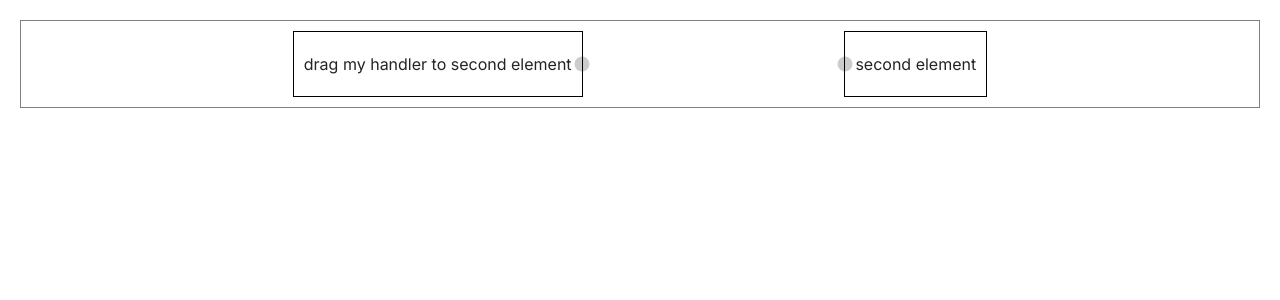
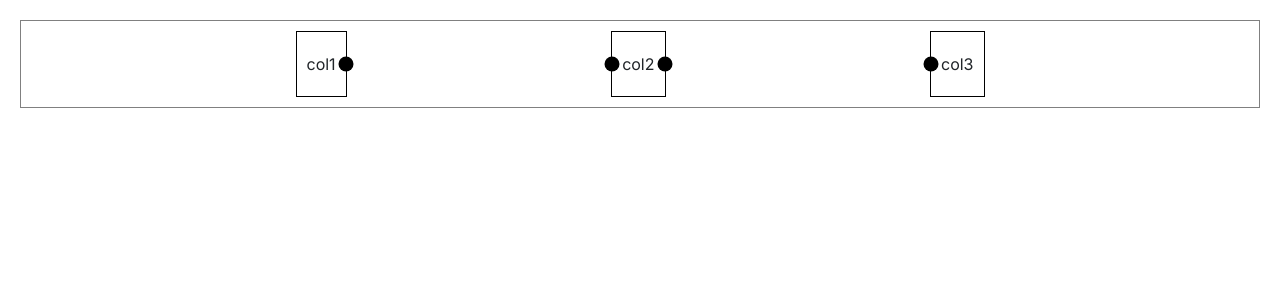
Before and after one commit to Quazirafi1/capstone-hackathon, a Next.js app: page /arrow_line in a window 1280 px wide. Shown: the top 300 px of the page. Built offline with nearby package versions, Linux system fonts and the light colour scheme; a web font is replaced by a local one.

Commit message:
arrow handling js errors fixed

```diff
--- a/app/js_components/draggable_arrow/draggable_connect_boxes.jsx
+++ b/app/js_components/draggable_arrow/draggable_connect_boxes.jsx
@@ -20,11 +20,12 @@ const connectPointOffset = {
   bottom: { left: "50%", top: "100%", transform: "translate(-50%, -50%)" }
 };
 
-const ConnectPointsWrapper = ({ boxId, handler, dragRef, boxRef }) => {
+
+const ConnectPointsWrapper = ({ boxId, handler, boxRef }) => {
   const ref1 = useRef();
-
   const [position, setPosition] = useState({});
   const [beingDragged, setBeingDragged] = useState(false);
+
   return (
     <React.Fragment>
       <div
@@ -41,12 +42,15 @@ const ConnectPointsWrapper = ({ boxId, handler, dragRef, boxRef }) => {
           e.dataTransfer.setData("arrow", boxId);
         }}
         onDrag={e => {
-          const { offsetTop, offsetLeft } = boxRef.current;
-          const { x, y } = dragRef.current.state;
+          if (!boxRef.current) {
+            console.log("boxRef is not available.");
+            return; // Exit the function if the ref isn't available
+          }
+          const rect = boxRef.current.getBoundingClientRect();
           setPosition({
             position: "fixed",
-            left: e.clientX - x - offsetLeft,
-            top: e.clientY - y - offsetTop,
+            left: e.clientX - rect.left,
+            top: e.clientY - rect.top,
             transform: "none",
             opacity: 0
           });
@@ -62,44 +66,42 @@ const ConnectPointsWrapper = ({ boxId, handler, dragRef, boxRef }) => {
   );
 };
 
+
 const boxStyle = {
   border: "1px solid black",
   position: "relative",
   padding: "20px 10px"
 };
 
-const Box = ({ text, handler, addArrow, setArrows, boxId }) => {
-  const dragRef = useRef();
-  const boxRef = useRef();
+const Box = ({ text, handlers, addArrow, boxId }) => {
+  const boxRef = useRef(); // This ref should be attached to the box div
+  const dragRef = useRef(); // This ref is specifically for the Draggable component
+
   return (
-    <Draggable
-      ref={dragRef}
-      onDrag={e => {
-        // console.log(e);
-        setArrows(arrows => [...arrows]);
-      }}
-    >
+    <Draggable nodeRef={dragRef}>
       <div
         id={boxId}
-        ref={boxRef}
+        ref={boxRef}  // Ensure this ref is attached to the actual box div
         style={boxStyle}
         onDragOver={e => e.preventDefault()}
         onDrop={e => {
-          if (e.dataTransfer.getData("arrow") === boxId) {
-            console.log(e.dataTransfer.getData("arrow"), boxId);
-          } else {
-            const refs = { start: e.dataTransfer.getData("arrow"), end: boxId };
+          const arrowData = e.dataTransfer.getData("arrow");
+          if (arrowData && arrowData !== boxId) {
+            const refs = { start: arrowData, end: boxId };
             addArrow(refs);
-            console.log("droped!", refs);
           }
         }}
       >
         {text}
-        <ConnectPointsWrapper {...{ boxId, handler, dragRef, boxRef }} />
+        {handlers.map(handler => (
+          <ConnectPointsWrapper key={`${boxId}-${handler}`} {...{ boxId, handler, boxRef }} />
+        ))}
       </div>
     </Draggable>
   );
 };
+
+
 
 export default function App() {
   const [arrows, setArrows] = useState([]);
@@ -108,15 +110,25 @@ export default function App() {
   };
   return (
     <div style={{ display: "flex", justifyContent: "space-evenly" }}>
-      {/* two boxes */}
       <Box
-        text="drag my handler to second element"
-        {...{ addArrow, setArrows, handler: "right", boxId: "box2_1" }}
+        text="col1"
+        handlers={["right"]}  // Correctly passing as an array
+        addArrow={addArrow}
+        boxId="box2_1"
       />
       <Box
-        text="second element"
-        {...{ addArrow, setArrows, handler: "left", boxId: "box2_2" }}
+        text="col2"
+        handlers={["left", "right"]}  // Correctly passing two handlers for two sides
+        addArrow={addArrow}
+        boxId="box2_2"
       />
+      <Box
+        text="col3"
+        handlers={["left"]}  // Correctly passing as an array
+        addArrow={addArrow}
+        boxId="box2_3"
+      />
+
       {arrows.map(ar => (
         <Xarrow
           start={ar.start}
--- a/app/js_components/draggable_arrow/styles.css
+++ b/app/js_components/draggable_arrow/styles.css
@@ -1,12 +1,25 @@
-.demo1 {
-    font-family: sans-serif;
-    text-align: center;
+/* styles.css */
+.container {
+    display: flex;
+    justify-content: space-around; /* Changed from 'space-evenly' to 'space-around' for better spacing */
+    position: relative; /* Ensuring positioning context */
   }
 
-  .connectPoint {
-    opacity: 0.2;
+  .box {
+    border: 1px solid black;
+    padding: 20px 10px;
+    position: absolute; /* Positioned absolutely within the container */
+    top: 50px; /* Adjust as needed */
   }
 
-  .connectPoint:hover {
-    opacity: 0.6;
+  .box:first-child {
+    left: 20px; /* Adjust position for the first box */
   }
+
+  .box:nth-child(2) {
+    left: calc(50% - 60px); /* Center box */
+  }
+
+  .box:last-child {
+    right: 20px; /* Adjust position for the third box */
+  }
--- a/app/single_column_sortable_modular/page.tsx
+++ b/app/single_column_sortable_modular/page.tsx
@@ -3,7 +3,7 @@
 import React, { useRef, useState } from 'react';
 import Column from '../ui/sortable_list/column';
 import 'bootstrap/dist/css/bootstrap.css';
-import { Person, Columns } from '../ui/types'; // Assuming types.ts is in the same directory
+import { Person, Columns } from '../ui/types';
 
 export default function Home() {
   const [columns, setColumns] = useState<Columns>({
```
